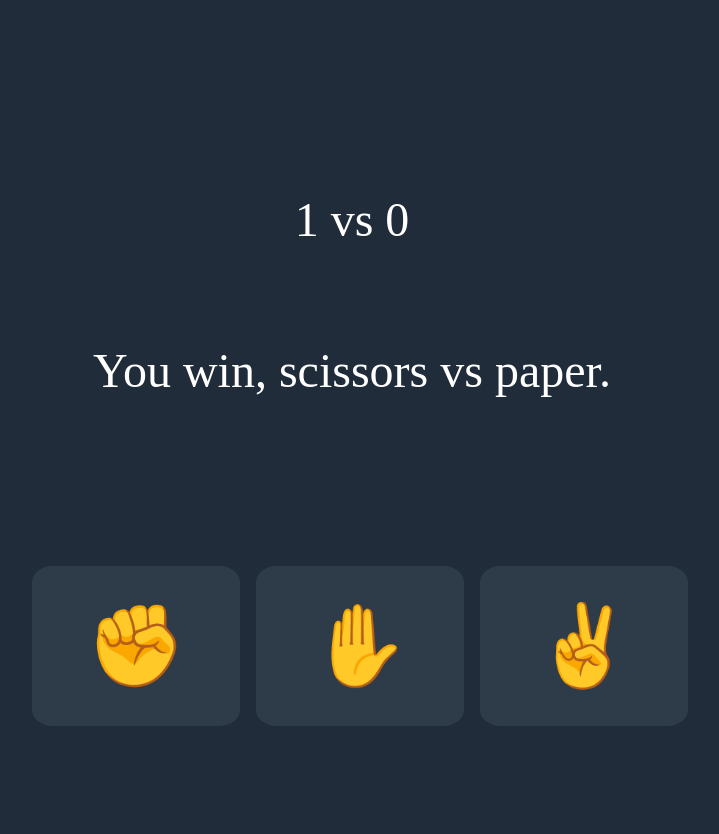
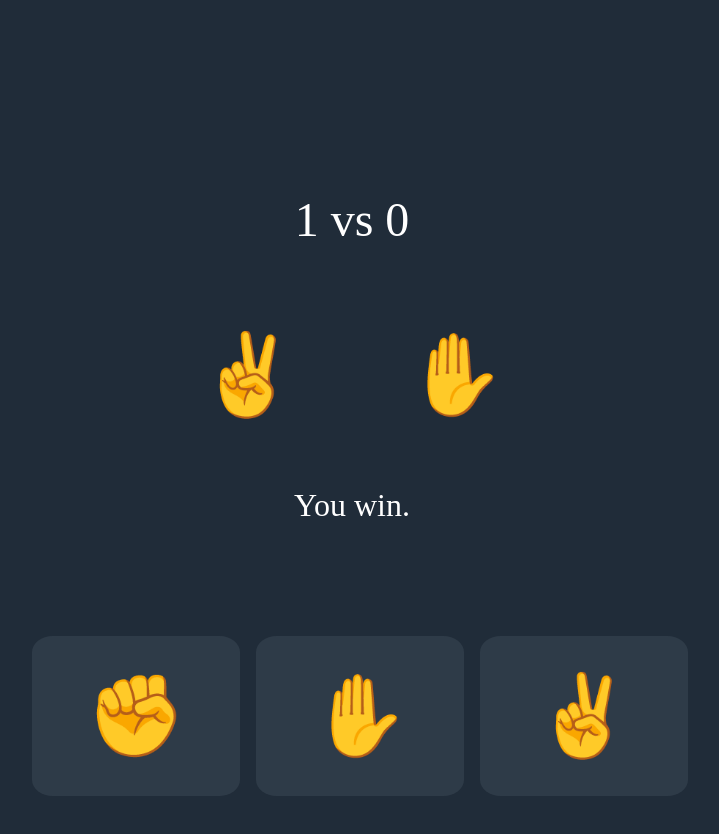
Before and after one commit to laterNaT/rock-paper-scissors, a website: page index.html in a window 1280 px wide. Both pictures are taken after a click on the button "✌️". Shown: the whole page, without its empty margins (288-1007 px from the left). After the commit the page ends 804 px from the top, so only its background shows below. Drawn offline with Linux system fonts and the light colour scheme.

Commit message:
Changed round outcome text to emojis

```diff
--- a/index.html
+++ b/index.html
@@ -20,6 +20,10 @@
     <div class="round-outcome">
         <p></p>
     </div>
+
+    <div class="round-outcome-text">
+        <p></p>
+    </div>
 </header>
 
 <main class="game-window">
--- a/script.js
+++ b/script.js
@@ -35,6 +35,7 @@ function getRandomInt(min, max) {
 function initializeText() {
     const score = document.querySelector('.score > p');
     const welcomeText = document.querySelector('.round-outcome > p');
+    const roundOutComeText = document.querySelector('.round-outcome-text > p');
     const randomText = [
         'Dare you challenge me?',
         'Bring it on!',
@@ -44,10 +45,34 @@ function initializeText() {
 
     score.innerHTML = '0 vs 0';
     welcomeText.innerHTML = randomText[getRandomInt(0, randomText.length)];
+    roundOutComeText.innerHTML = ' ';
+}
+
+function generateEmoji(name) {
+    const btn = document.createElement('button');
+    const span = document.createElement('span');
+    btn.classList.add('btn2');
+    btn.appendChild(span);
+    switch (name) {
+        case 'rock':
+            span.innerHTML = '✊';
+            return btn;
+        case 'paper':
+            span.innerHTML = '✋';
+            return btn;
+        case 'scissors':
+            span.innerHTML = '✌️';
+            return btn;
+        default:
+            return;
+    }
+
 }
 
 function initialize() {
     const btns = document.querySelectorAll('.btn');
+    const roundOutcome = document.querySelector('.round-outcome');
+    const roundOutComeText = document.querySelector('.round-outcome-text > p');
     initializeText();
 
     btns.forEach((btn) => {
@@ -63,8 +88,11 @@ function initialize() {
             }
             const playerSelection = e.target.id;
             const outcome = playRound(playerSelection);
-            const resultText = document.querySelector('.round-outcome > p');
-            resultText.innerHTML = outcome;
+
+            roundOutcome.replaceChildren();
+            roundOutcome.appendChild(generateEmoji(outcome['playerSelection']));
+            roundOutcome.appendChild(generateEmoji(outcome['computerSelection']));
+            roundOutComeText.innerHTML = 'You ' + outcome['outcome'] + '.';
         })
     })
 }
@@ -73,13 +101,16 @@ function endGgame() {
     const btns = document.querySelectorAll('.btn');
     const gameOutCome = document.querySelector('.game-outcome > p');
     const roundOutCome = document.querySelector('.round-outcome > p');
+    const roundOutComeText = document.querySelector('.round-outcome-text > p');
+    setTimeout(() => {
+        roundOutComeText.innerHTML = '';
+        gameOutCome.innerHTML = '';
+        roundOutCome.innerHTML = '';
+    }, 3000)
     btns.forEach((btn) => {
         btn.disabled = true;
         setTimeout(() => {
             btn.disabled = false;
-            gameOutCome.innerHTML = '';
-            roundOutCome.innerHTML = '';
-            initializeText();
         }, 3000);
     });
 }
@@ -113,7 +144,7 @@ function playRound(playerSelection) {
     if (outcome !== 'draw') {
         outcome === 'win' ? updateScore(true) : updateScore(false);
     }
-    return `You ${outcome}, ${playerSelection.toLowerCase()} vs ${computerSelection}.`;
+    return {outcome, playerSelection, computerSelection};
 }
 
 window.onload = initialize();
--- a/style.css
+++ b/style.css
@@ -9,7 +9,7 @@ body p {
 .game-window {
     display: flex;
     width: 100vw;
-    height: 50vh;
+    margin-top: 5em;
     justify-content: center;
     align-items: center;
     gap: 1em;
@@ -35,7 +35,11 @@ body p {
     font-size: 3em;
 }
 
-.btn {
+.round-outcome-text > p {
+    font-size: 2em;
+}
+
+.btn, .btn2 {
     font-size: 5em;
     border-radius: 10%;
     height: 10rem;
@@ -43,6 +47,11 @@ body p {
     background-color: #b7d1da17;
     border: none;
     cursor: pointer;
+}
+
+.btn2 {
+    background-color: transparent;
+    pointer-events: none;
 }
 
 .btn > span {
@@ -62,6 +71,8 @@ body p {
     background-color :#283845;
 }
 
+
+
 @keyframes wiggle {
     0% { transform: rotate(0deg); }
     25% { transform: rotate(30deg); }
```
